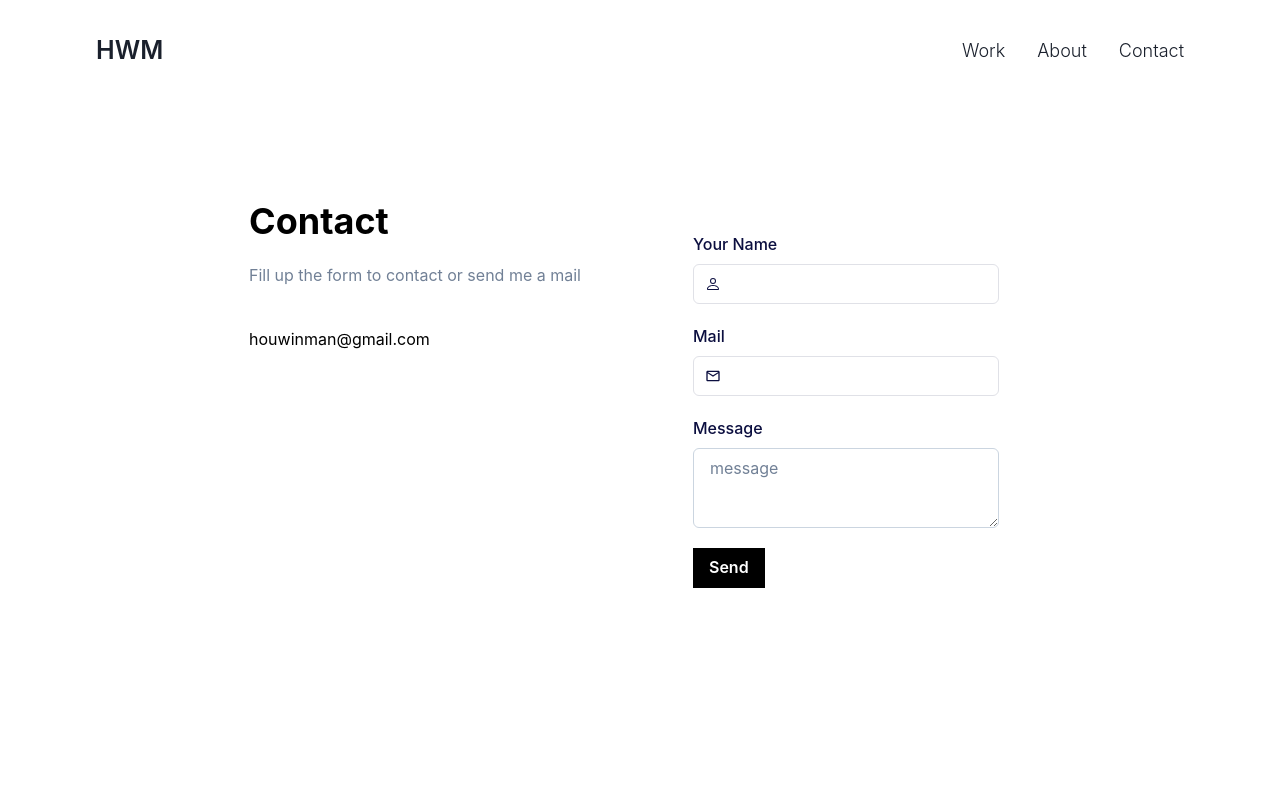
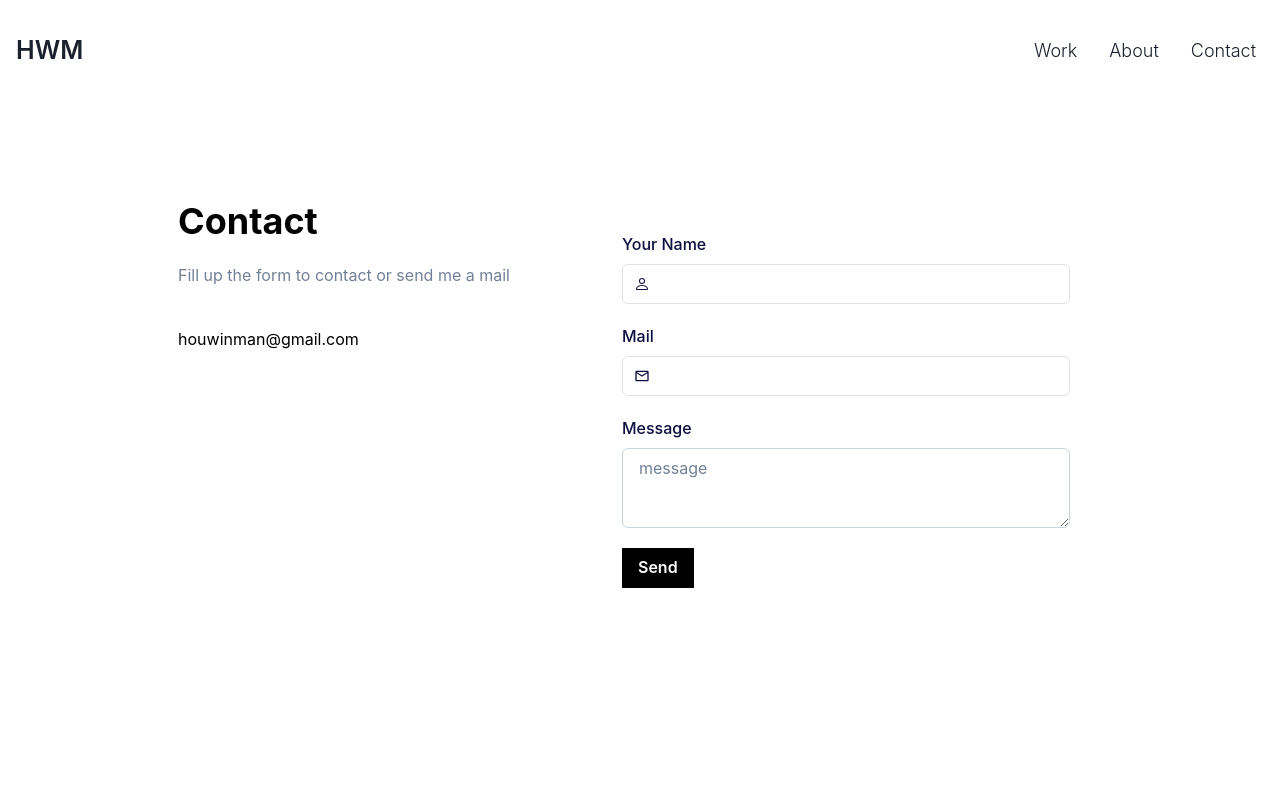
Before and after one commit to Hwinm/portfolio-showcase-hwm, a Next.js app: page /contact in a window 1280 px wide. Shown: the top 800 px of the page. Built offline with nearby package versions, Linux system fonts and the light colour scheme.

Commit message:
padding changes

```diff
--- a/app/contact/page.tsx
+++ b/app/contact/page.tsx
@@ -63,7 +63,7 @@ export default function contact() {
                 </Box>
               </WrapItem>
               <WrapItem>
-                <Box>
+                <Box w={{md:'lg'}}>
                   <Box m={8} color="#0B0E3F">
                     <VStack spacing={5}>
                       <FormControl id="name" >
--- a/component/Navbar.tsx
+++ b/component/Navbar.tsx
@@ -44,7 +44,8 @@ export default function Navbar() {
 
   return (
     <>
-      <Box bg={useColorModeValue('white', 'white')} px={{base: '2', md: '2', xl:'20'}} position={'fixed'} width={'100%'} zIndex={'1'} height={{base: '20', md:'100'}}>
+      <Box bg={useColorModeValue('white', 'white')} position={'fixed'} width={'100%'} zIndex={'1'} height={{base: '20', md:'100'}}>
+        <Container maxW={'7xl'}>
         <Flex h={20} alignItems={'center'} justifyContent={'space-between'} height={{base: '20', md:'100'}}>
           <IconButton
             size={'md'}
@@ -57,17 +58,17 @@ export default function Navbar() {
 
           <HStack spacing={8} alignItems={'center'}>
             <Box>
-                <Button fontSize={{md:'25'}} as={'a'} href="/" variant={'Link'}>HWM</Button>
+                <Button px={'0'}fontSize={{md:'25'}} as={'a'} href="/" variant={'Link'}>HWM</Button>
             </Box>
           </HStack>
-          <HStack fontWeight={'light'} fontSize={'18'} as={'nav'} spacing={4} justifyContent={'end'} display={{ base: 'none', md: 'flex' }} px={{md:'2'}}>
+          <HStack fontWeight={'light'} fontSize={'18'} as={'nav'} spacing={4} justifyContent={'end'} display={{ base: 'none', md: 'flex' }} >
               {Links.map((link) => (
                 <NavLink key={link.name} href={link.href}>{link.name}</NavLink>
               ))}
             </HStack>
 
         </Flex>
-
+           </Container>
         {isOpen ? (
 
           <Box pb={4} display={{ md: 'none' }} height={'100vh'} bg={useColorModeValue('white', 'white')}>
--- a/component/Projects.tsx
+++ b/component/Projects.tsx
@@ -22,7 +22,7 @@ import { MdLocalShipping } from 'react-icons/md'
 
 export default function Projects() {
   return (
-    <Container maxW={'8xl'}>
+    <Container maxW={'8xl'} px={{base:'4', md:'8'}}>
         {/* //portfolio */}
       <SimpleGrid
         columns={{ base: 1, lg: 1}}
```
